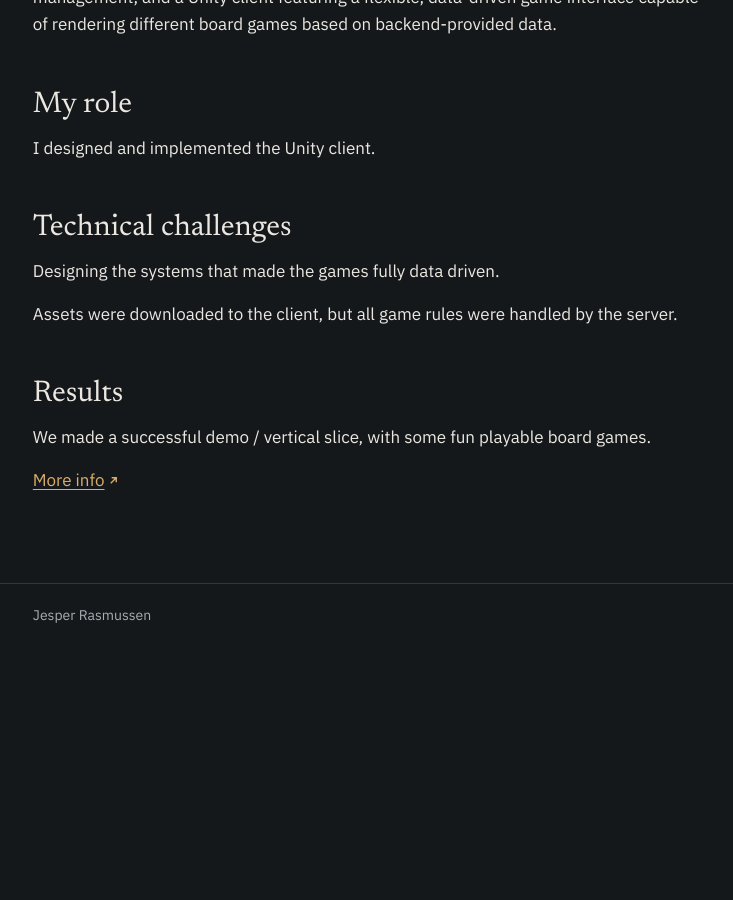
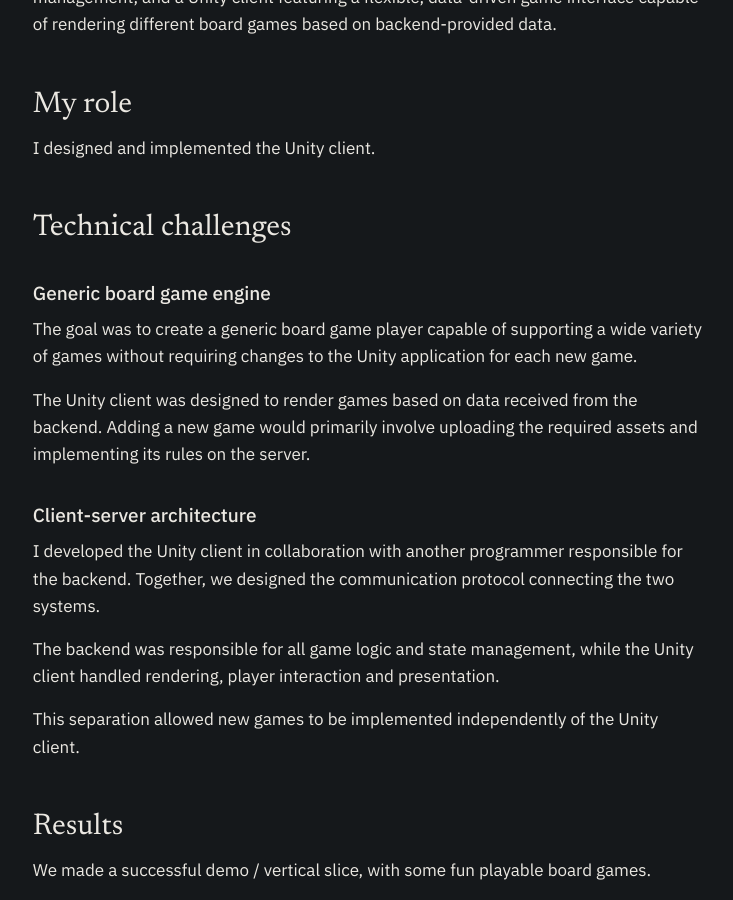
Before and after one commit to repsej/repsej.github.io, a Jekyll site: the page built from _projects/project-TurnHero.md, in a window 1280 px wide and 900 px high, scrolled down 1000 px. Shown: the whole window, without its empty margins (108-841 px from the left). Built offline with Jekyll 4.4.1, drawn with Linux system fonts in a browser that asks for light colours; before the commit the page ends 1646 px from its top, so only the background shows below that.

Commit message:
Small update on turn hero

```diff
--- a/_projects/project-TurnHero.md
+++ b/_projects/project-TurnHero.md
@@ -35,9 +35,20 @@ I designed and implemented the Unity client.
 
 ## Technical challenges
 
-Designing the systems that made the games fully data driven.
+### Generic board game engine
 
-Assets were downloaded to the client, but all game rules were handled by the server.
+The goal was to create a generic board game player capable of supporting a wide variety of games without requiring changes to the Unity application for each new game.
+
+The Unity client was designed to render games based on data received from the backend. Adding a new game would primarily involve uploading the required assets and implementing its rules on the server.
+
+### Client-server architecture
+
+I developed the Unity client in collaboration with another programmer responsible for the backend. Together, we designed the communication protocol connecting the two systems.
+
+The backend was responsible for all game logic and state management, while the Unity client handled rendering, player interaction and presentation.
+
+This separation allowed new games to be implemented independently of the Unity client.
+
 
 ## Results
 
```
